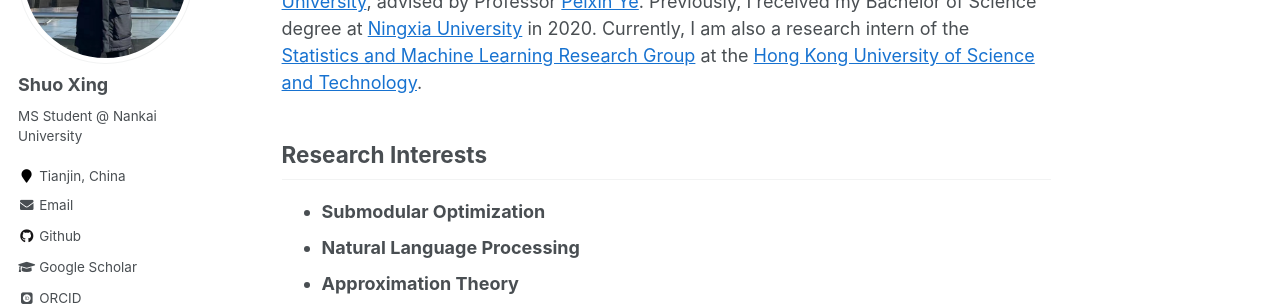
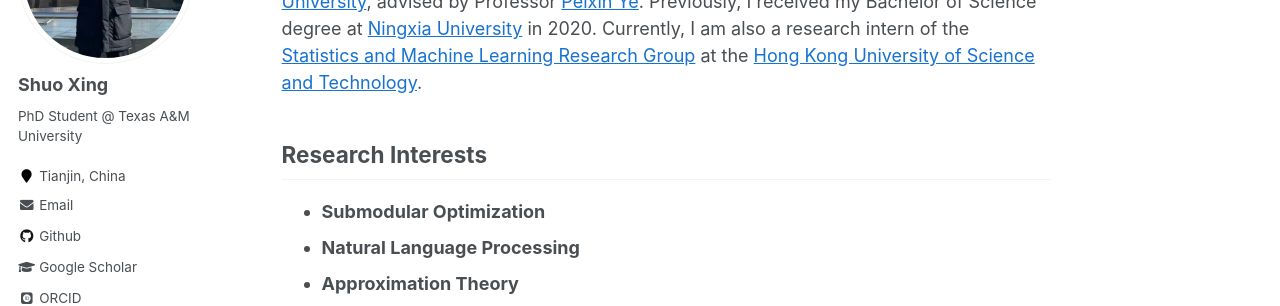
Before and after one commit to ShuoXing98/shuoxing98.github.io, a Jekyll site: the page built from _pages/about.md, in a window 1280 px wide. Shown: the part 226-532 px from the top of the page. Built offline with Jekyll 4.4.1, drawn with Linux system fonts in a browser that asks for light colours; some web fonts are replaced; formulas are drawn with MathJax 3; comment, search, counter and statistics services are not loaded.

Commit message:
Update _config.yml

```diff
--- a/_config.yml
+++ b/_config.yml
@@ -10,7 +10,7 @@
 title                    : "Shuo Xing"
 title_separator          : "-"
 name                     : &name "Shuo Xing"
-description              : &description "MS Student"
+description              : &description "PhD Student"
 url                      : https://shuoxing98.github.io/ # the base hostname & protocol for your site e.g. "https://mmistakes.github.io"
 baseurl                  : "" # the subpath of your site, e.g. "/blog"
 repository               : "shuoxing98/shuoxing98.github.io"
@@ -82,7 +82,7 @@
 author:
   name             : "Shuo Xing"
   avatar           : "profile.jpg"
-  bio              : "MS Student @ Nankai University"
+  bio              : "PhD Student @ Texas A&M University"
   location         : "Tianjin, China"
   employer         :
   pubmed           : # "https://www.ncbi.nlm.nih.gov/pubmed/?term=john+snow"
```
